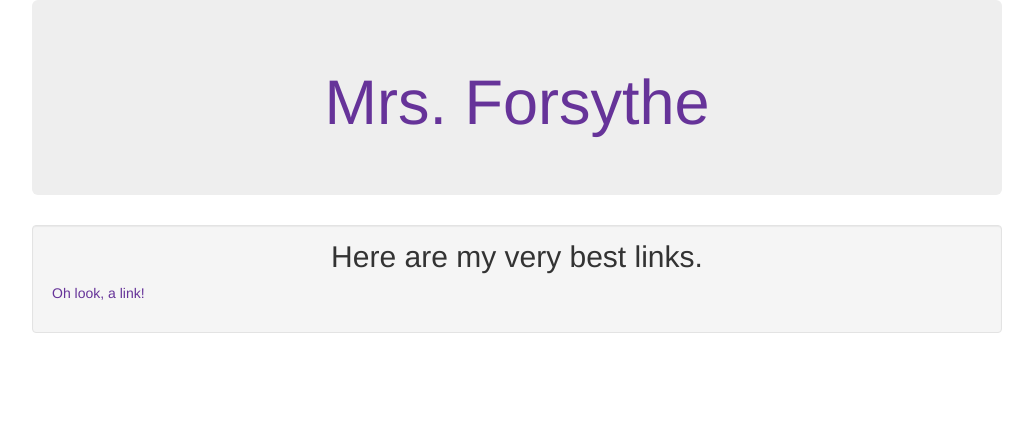
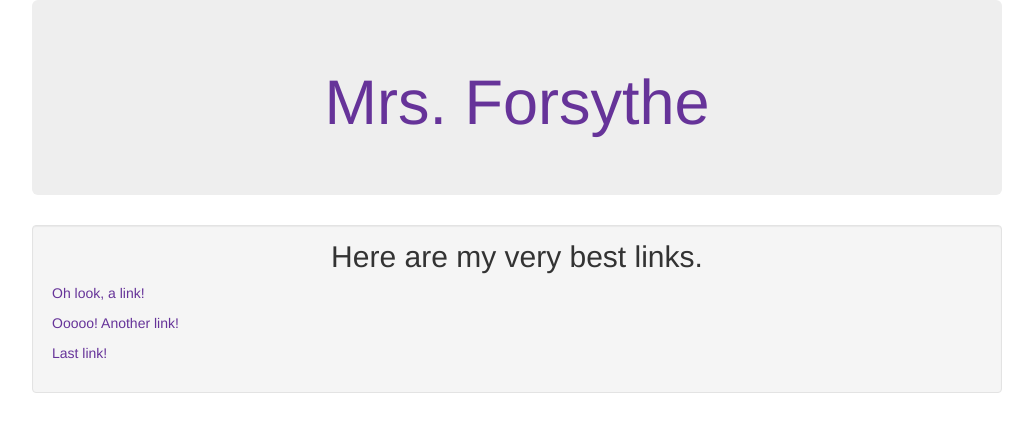
Before and after one commit to juzelerm/forsythe, a plain HTML site: page index.html in a window 1280 px wide. Shown: the whole page, without its empty margins (123-1156 px from the left). Drawn offline with nearby package versions, Linux system fonts and the light colour scheme.

Commit message:
Update index.html

```diff
--- a/index.html
+++ b/index.html
@@ -1,34 +1,36 @@
-<!DOCTYPE html>
-<html lang="en">
-<head>
-  <title>Mrs.Forsythe</title>
-  <meta charset="utf-8">
-  <meta name="viewport" content="width=device-width, initial-scale=1">
-  <link rel="stylesheet" href="https://maxcdn.bootstrapcdn.com/bootstrap/3.3.7/css/bootstrap.min.css">
-  <script src="https://ajax.googleapis.com/ajax/libs/jquery/3.3.1/jquery.min.js"></script>
-  <script src="https://maxcdn.bootstrapcdn.com/bootstrap/3.3.7/js/bootstrap.min.js"></script>
-    <!-- my css -->
-    <link rel="stylesheet" href="main.css">
-</head>
-<body>
-
-
-
-  <div class="container">
-    <div class="jumbotron text-center">
-      <a href="http://forsythe.pasco.website"><h1>Mrs. Forsythe</h1></a>
-    </div>
+<!DOCTYPE html><html lang="en"><head><title>Mrs.Forsythe</title><meta charset="utf-8"><meta name="viewport" content="width=device-width, initial-scale=1"><link rel="stylesheet" href="https://maxcdn.bootstrapcdn.com/bootstrap/3.3.7/css/bootstrap.min.css"><script src="https://ajax.googleapis.com/ajax/libs/jquery/3.3.1/jquery.min.js"></script><script src="https://maxcdn.bootstrapcdn.com/bootstrap/3.3.7/js/bootstrap.min.js"></script> <!-- my css --><link rel="stylesheet" href="main.css"> </head><body><div class="container"><div class="jumbotron text-center"><a href="http://forsythe.pasco.website"><h1>Mrs. Forsythe</h1></a></div><div class="well">
 
 
 
 
-    <div class="well">
-      <h2>Here are my very best links.</h2>
-      <a href="LINK ADDRESS HERE"><p>Oh look, a link!</p></a>
-    </div>
-  </div>
 
 
 
-</body>
-</html>
+      <h2>Here are my very best links.</h2>
+
+
+      <a href="https://psd1.org">
+        <p>Oh look, a link!</p>
+      </a>
+
+
+      <a href="https://apple.com">
+        <p>Ooooo! Another link!</p>
+      </a>
+
+
+      <a href="http://phs.dog">
+        <p>Last link!</p>
+      </a>
+
+
+
+
+
+
+
+
+
+
+
+    </div></div></body></html>
```
